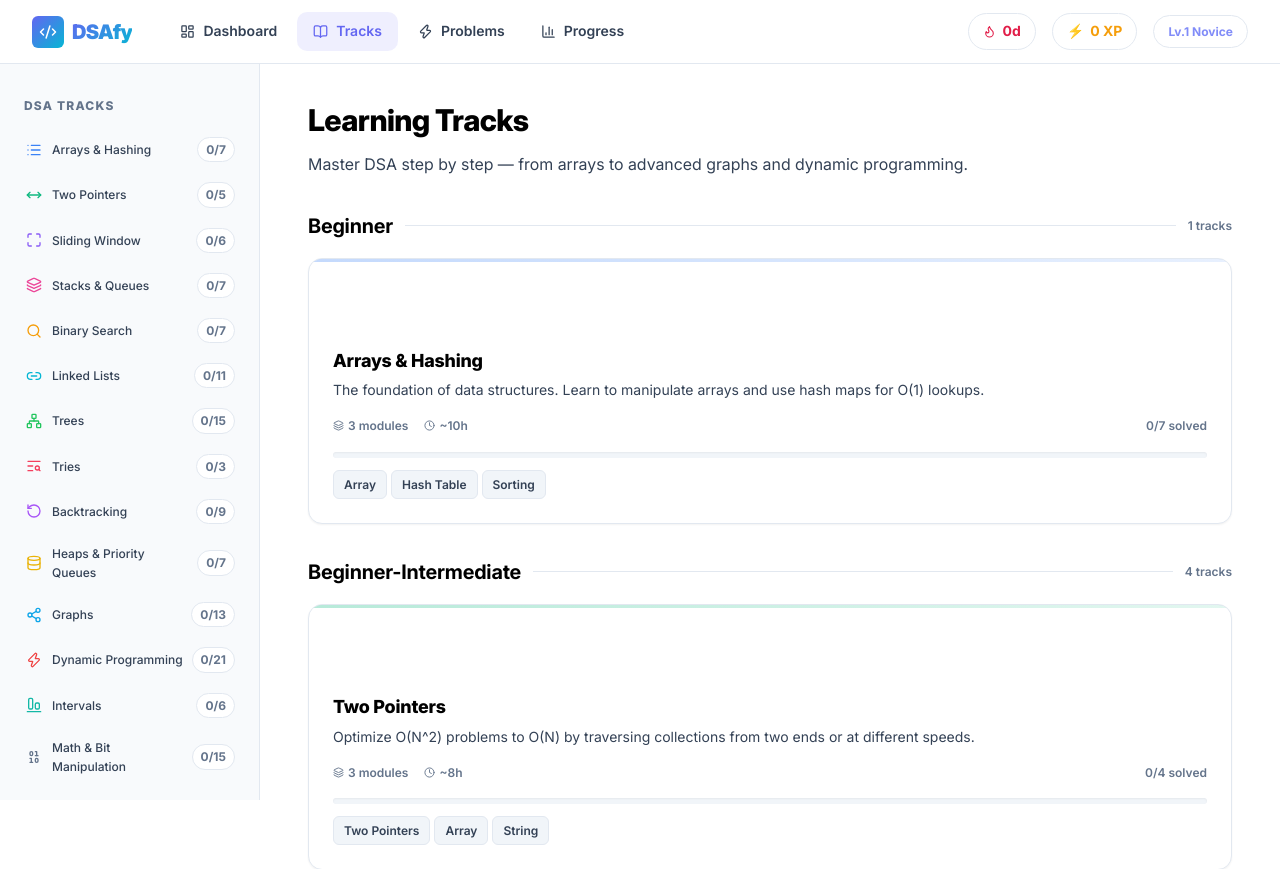
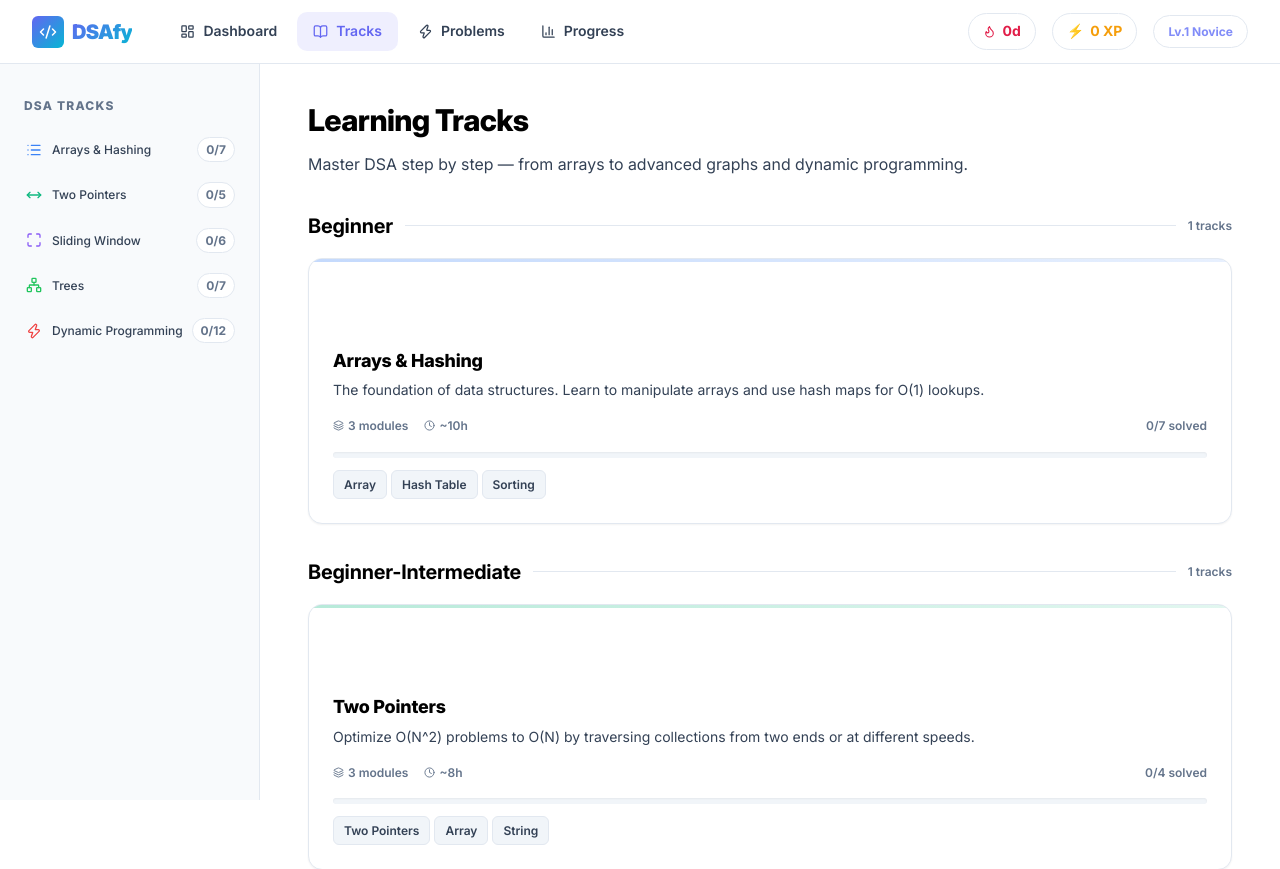
Before and after one commit to pradhan-not-found/dsafy-, a React (Vite) app: page /tracks in a window 1280 px wide. Shown: the top 869 px of the page. Built offline with nearby package versions, Linux system fonts and the light colour scheme.

Commit message:
Add educational topic tutorials

```diff
--- a/src/data/tracks.jsx
+++ b/src/data/tracks.jsx
@@ -18,9 +18,27 @@ export const TRACKS = [
     tags: ['Array', 'Hash Table', 'Sorting'],
     totalProblems: 0,
     modules: [
-      { id: 'arr-basics', title: 'Array Basics & Memory', description: 'Understanding contiguous memory, static vs dynamic arrays.', problems: ['contains-duplicate', 'valid-anagram'] },
-      { id: 'arr-hashing', title: 'Hash Maps & Sets', description: 'Using hashing for fast lookups and frequency counting.', problems: ['two-sum', 'group-anagrams'] },
-      { id: 'arr-advanced', title: 'Advanced Array Techniques', description: 'Prefix sums, sorting, and in-place manipulations.', problems: ['top-k-frequent-elements', 'product-of-array-except-self', 'longest-consecutive-sequence'] },
+      {
+        id: 'arr-basics',
+        title: 'Array Basics & Memory',
+        description: 'Understanding contiguous memory, static vs dynamic arrays.',
+        tutorial: "### What is an Array?\nAn array is a data structure consisting of a collection of elements, each identified by an array index or key. Arrays are stored in contiguous memory locations, which means they sit right next to each other in the RAM.\n\n### Time Complexity\n- **Access:** O(1) - because we can calculate the exact memory address.\n- **Search:** O(N) - we might have to check every element.\n- **Insertion/Deletion:** O(N) - we have to shift all subsequent elements over.\n\n### Static vs Dynamic\nStatic arrays have a fixed size allocated upfront. Dynamic arrays (like JavaScript arrays or Python lists) automatically resize themselves when they get full, usually by doubling their capacity.",
+        problems: ['contains-duplicate', 'valid-anagram']
+      },
+      {
+        id: 'arr-hashing',
+        title: 'Hash Maps & Sets',
+        description: 'Using hashing for fast lookups and frequency counting.',
+        tutorial: "### The Power of Hash Maps\nA Hash Map (or Hash Table) is a data structure that maps keys to values for highly efficient lookup. It uses a \"hash function\" to compute an index into an array of buckets or slots, from which the desired value can be found.\n\n### Why use them?\nWhen you need to count the frequency of items, or quickly check if an item exists, Hash Maps (and Hash Sets) reduce O(N) search times down to O(1) average time.\n\n### Common Patterns\n1. **Frequency Counting:** Iterate through an array and store `map[element] = map[element] + 1`.\n2. **Complement Search:** When looking for a pair that sums to X, as you iterate, check if `X - current_element` exists in your hash map.",
+        problems: ['two-sum', 'group-anagrams']
+      },
+      {
+        id: 'arr-advanced',
+        title: 'Advanced Array Techniques',
+        description: 'Prefix sums, sorting, and in-place manipulations.',
+        tutorial: "### Prefix Sums\nA prefix sum array is an array where each element at index `i` is the sum of all elements from the start up to `i`. This is extremely useful for answering range-sum queries in O(1) time after an O(N) preprocessing step.\n\n### In-Place Operations\nMany array problems ask you to modify the array \"in-place\" (with O(1) extra space). This often involves using two pointers or swapping elements directly within the array to avoid creating a new one.",
+        problems: ['top-k-frequent-elements', 'product-of-array-except-self', 'longest-consecutive-sequence']
+      },
     ]
   },
   {
@@ -35,9 +53,27 @@ export const TRACKS = [
     tags: ['Two Pointers', 'Array', 'String'],
     totalProblems: 0,
     modules: [
-      { id: 'tp-basics', title: 'Opposite Ends', description: 'Moving pointers from start and end towards the middle.', problems: ['valid-palindrome', 'two-sum-ii'] },
-      { id: 'tp-water', title: 'Container & Trapping', description: 'Optimizing area and trapped volume calculations.', problems: ['3sum', 'container-with-most-water'] },
-      { id: 'tp-fastslow', title: 'Fast & Slow', description: 'Floyd\'s cycle finding algorithm and variations.', problems: ['trapping-rain-water'] },
+      {
+        id: 'tp-basics',
+        title: 'Opposite Ends',
+        description: 'Moving pointers from start and end towards the middle.',
+        tutorial: "### The Opposite Ends Pattern\nWhen an array is sorted, you can place one pointer at the beginning (`left = 0`) and one at the end (`right = array.length - 1`).\n\n- If the sum of the elements at the two pointers is too large, you decrement `right` to get a smaller sum.\n- If the sum is too small, you increment `left` to get a larger sum.\n\nThis pattern turns an O(N^2) brute force search into an elegant O(N) sweep.",
+        problems: ['valid-palindrome', 'two-sum-ii']
+      },
+      {
+        id: 'tp-water',
+        title: 'Container & Trapping',
+        description: 'Optimizing area and trapped volume calculations.',
+        tutorial: "### Area Calculations\nIn problems like \"Container With Most Water\", the area is constrained by the shorter line. You place pointers at both ends. To maximize the area, you calculate the current area, and then move the pointer that points to the shorter line inward, hoping to find a taller line to compensate for the reduced width.",
+        problems: ['3sum', 'container-with-most-water']
+      },
+      {
+        id: 'tp-fastslow',
+        title: 'Fast & Slow',
+        description: 'Floyd\'s cycle finding algorithm and variations.',
+        tutorial: "### Fast and Slow Pointers (Tortoise and Hare)\nThis technique uses two pointers moving at different speeds. \n\n- **Cycle Detection:** If a linked list has a cycle, the fast pointer (moving 2 steps) will eventually lap the slow pointer (moving 1 step) and they will meet.\n- **Finding the Middle:** If you want to find the middle of a linked list in one pass, when the fast pointer reaches the end, the slow pointer will be exactly at the middle.",
+        problems: ['trapping-rain-water']
+      },
     ]
   },
   {
@@ -52,60 +88,27 @@ export const TRACKS = [
     tags: ['Sliding Window', 'String', 'Array'],
     totalProblems: 0,
     modules: [
-      { id: 'sw-fixed', title: 'Fixed Window', description: 'Windows of a constant size.', problems: ['best-time-to-buy-and-sell-stock'] },
-      { id: 'sw-dynamic', title: 'Dynamic Window', description: 'Expanding and shrinking windows based on conditions.', problems: ['longest-substring-without-repeating-characters', 'longest-repeating-character-replacement'] },
-      { id: 'sw-hard', title: 'Advanced Windows', description: 'Multiple conditions and string permutations.', problems: ['permutation-in-string', 'minimum-window-substring', 'sliding-window-maximum'] },
-    ]
+      {
+        id: 'sw-fixed',
+        title: 'Fixed Window',
+        description: 'Windows of a constant size.',
+        tutorial: "### Fixed Size Sliding Window\nInstead of recalculating the sum of a subarray from scratch (which takes O(N) per subarray), we can reuse the sum of the previous subarray.\n\nWhen the window slides to the right, we simply subtract the element that falls out of the window on the left, and add the new element that enters the window on the right. This reduces the time complexity from O(N*K) to O(N).",
+        problems: ['best-time-to-buy-and-sell-stock']
       },
       {
-    id: 'stack-queue',
-    title: 'Stacks & Queues',
-    description: 'Master LIFO and FIFO structures for parsing, matching, and monotonic sequences.',
-    icon: <Layers size={24} />,
-    color: '#ec4899',
-    colorDim: 'rgba(236, 72, 153, 0.1)',
-    difficulty: 'Beginner-Intermediate',
-    estimatedHours: 10,
-    tags: ['Stack', 'Queue', 'Monotonic'],
-    totalProblems: 0,
-    modules: [
-      { id: 'sq-basics', title: 'Stack Basics', description: 'LIFO operations and parentheses matching.', problems: ['valid-parentheses', 'min-stack'] },
-      { id: 'sq-eval', title: 'Expression Evaluation', description: 'Evaluating postfix and infix notations.', problems: ['evaluate-reverse-polish-notation', 'generate-parentheses'] },
-      { id: 'sq-mono', title: 'Monotonic Stacks', description: 'Maintaining sorted order for next-greater-element problems.', problems: ['daily-temperatures', 'car-fleet', 'largest-rectangle-in-histogram'] },
-    ]
+        id: 'sw-dynamic',
+        title: 'Dynamic Window',
+        description: 'Expanding and shrinking windows based on conditions.',
+        tutorial: "### Dynamic Sliding Window\nIn these problems, the window size changes. We usually have a `left` and `right` pointer.\n\n1. Expand the window by moving `right` and adding elements until the window becomes invalid (e.g. contains duplicate characters).\n2. Once invalid, shrink the window by moving `left` and removing elements until the window becomes valid again.\n3. Keep track of the maximum or minimum window size found during this process.",
+        problems: ['longest-substring-without-repeating-characters', 'longest-repeating-character-replacement']
       },
       {
-    id: 'binary-search',
-    title: 'Binary Search',
-    description: 'Achieve O(log N) time by eliminating half the search space at each step.',
-    icon: <Search size={24} />,
-    color: '#f59e0b',
-    colorDim: 'rgba(245, 158, 11, 0.1)',
-    difficulty: 'Intermediate',
-    estimatedHours: 10,
-    tags: ['Binary Search', 'Array'],
-    totalProblems: 0,
-    modules: [
-      { id: 'bs-basics', title: 'Standard Binary Search', description: 'Searching in perfectly sorted arrays.', problems: ['binary-search', 'search-a-2d-matrix'] },
-      { id: 'bs-rotated', title: 'Rotated Arrays', description: 'Searching when the sorted array is shifted.', problems: ['find-minimum-in-rotated-sorted-array', 'search-in-rotated-sorted-array'] },
-      { id: 'bs-answer', title: 'Binary Search on Answer', description: 'Guessing the answer and verifying it.', problems: ['koko-eating-bananas', 'time-based-key-value-store', 'median-of-two-sorted-arrays'] },
-    ]
+        id: 'sw-hard',
+        title: 'Advanced Windows',
+        description: 'Multiple conditions and string permutations.',
+        tutorial: "### Advanced Window Techniques\nSometimes we need to track frequencies of characters inside our window using a Hash Map. For example, when finding the minimum window that contains all characters of another string, we expand until we have all required characters, then shrink from the left to find the tightest possible valid window.",
+        problems: ['permutation-in-string', 'minimum-window-substring', 'sliding-window-maximum']
       },
-  {
-    id: 'linked-list',
-    title: 'Linked Lists',
-    description: 'Pointer manipulation, reversal techniques, and cycle detection.',
-    icon: <Link2 size={24} />,
-    color: '#06b6d4',
-    colorDim: 'rgba(6, 182, 212, 0.1)',
-    difficulty: 'Beginner-Intermediate',
-    estimatedHours: 12,
-    tags: ['Linked List', 'Two Pointers'],
-    totalProblems: 0,
-    modules: [
-      { id: 'll-basics', title: 'Reversal & Traversal', description: 'Reversing lists and basic pointer arithmetic.', problems: ['reverse-linked-list', 'merge-two-sorted-lists', 'reorder-list'] },
-      { id: 'll-removal', title: 'Node Removal', description: 'Removing nodes with dummy pointers.', problems: ['remove-nth-node-from-end-of-list', 'copy-list-with-random-pointer'] },
-      { id: 'll-advanced', title: 'Cycles & Merging', description: 'Detecting cycles and merging multiple lists.', problems: ['add-two-numbers', 'linked-list-cycle', 'find-the-duplicate-number', 'lru-cache', 'merge-k-sorted-lists', 'reverse-nodes-in-k-group'] },
     ]
   },
   {
@@ -120,77 +123,20 @@ export const TRACKS = [
     tags: ['Tree', 'Binary Tree', 'DFS', 'BFS'],
     totalProblems: 0,
     modules: [
-      { id: 'tree-traversal', title: 'Tree Traversals & Depth', description: 'Inorder, preorder, postorder, and max depth calculations.', problems: ['invert-binary-tree', 'maximum-depth-of-binary-tree', 'diameter-of-binary-tree', 'balanced-binary-tree'] },
-      { id: 'tree-compare', title: 'Comparing & Modifying', description: 'Checking equivalence and transforming trees.', problems: ['same-tree', 'subtree-of-another-tree'] },
-      { id: 'tree-bst', title: 'Binary Search Trees', description: 'Leveraging the BST property for fast lookups.', problems: ['lowest-common-ancestor-of-a-binary-search-tree', 'kth-smallest-element-in-a-bst', 'validate-binary-search-tree'] },
-      { id: 'tree-advanced', title: 'Advanced Tree Algorithms', description: 'Level order traversals, construction, and path sums.', problems: ['binary-tree-level-order-traversal', 'binary-tree-right-side-view', 'count-good-nodes-in-binary-tree', 'construct-binary-tree-from-preorder-and-inorder-traversal', 'binary-tree-maximum-path-sum', 'serialize-and-deserialize-binary-tree'] },
-    ]
+      {
+        id: 'tree-traversal',
+        title: 'Tree Traversals & Depth',
+        description: 'Inorder, preorder, postorder, and max depth calculations.',
+        tutorial: "### Depth First Search (DFS)\nTrees are usually traversed using recursion. There are three main ways to visit nodes in DFS:\n\n1. **Pre-order (Node, Left, Right):** Visit the current node, then recurse left, then recurse right.\n2. **In-order (Left, Node, Right):** Recurse left, visit the current node, then recurse right. (This visits BST nodes in sorted order).\n3. **Post-order (Left, Right, Node):** Recurse left, recurse right, then visit the current node. Useful when you need information from children before processing the parent (like calculating max depth).",
+        problems: ['invert-binary-tree', 'maximum-depth-of-binary-tree', 'diameter-of-binary-tree', 'balanced-binary-tree']
       },
       {
-    id: 'tries',
-    title: 'Tries',
-    description: 'Prefix trees for ultra-fast string matching and autocomplete features.',
-    icon: <TextSearch size={24} />,
-    color: '#f43f5e',
-    colorDim: 'rgba(244, 63, 94, 0.1)',
-    difficulty: 'Intermediate',
-    estimatedHours: 6,
-    tags: ['Trie', 'String', 'Design'],
-    totalProblems: 0,
-    modules: [
-      { id: 'trie-basics', title: 'Implementation', description: 'Building a basic prefix tree from scratch.', problems: ['implement-trie-prefix-tree', 'design-add-and-search-words-data-structure'] },
-      { id: 'trie-advanced', title: 'Advanced Applications', description: 'Using tries for complex board searches.', problems: ['word-search-ii'] },
-    ]
+        id: 'tree-bst',
+        title: 'Binary Search Trees',
+        description: 'Leveraging the BST property for fast lookups.',
+        tutorial: "### The BST Property\nIn a Binary Search Tree, for every node:\n- All nodes in its left subtree are strictly less than the node.\n- All nodes in its right subtree are strictly greater than the node.\n\nThis property allows us to search, insert, and delete in O(log N) average time, making it incredibly powerful for sorted data retrieval.",
+        problems: ['lowest-common-ancestor-of-a-binary-search-tree', 'kth-smallest-element-in-a-bst', 'validate-binary-search-tree']
       },
-  {
-    id: 'backtracking',
-    title: 'Backtracking',
-    description: 'Explore all possibilities and prune invalid paths using recursion.',
-    icon: <RotateCcw size={24} />,
-    color: '#a855f7',
-    colorDim: 'rgba(168, 85, 247, 0.1)',
-    difficulty: 'Intermediate-Advanced',
-    estimatedHours: 12,
-    tags: ['Backtracking', 'Recursion', 'DFS'],
-    totalProblems: 0,
-    modules: [
-      { id: 'bt-combos', title: 'Combinations & Subsets', description: 'Generating all subsets and valid combinations.', problems: ['subsets', 'combination-sum', 'permutations', 'subsets-ii', 'combination-sum-ii'] },
-      { id: 'bt-search', title: 'Grid Searching', description: 'Finding paths in 2D matrices.', problems: ['word-search', 'palindrome-partitioning'] },
-      { id: 'bt-hard', title: 'Advanced Backtracking', description: 'Complex constraints and board games.', problems: ['letter-combinations-of-a-phone-number', 'n-queens'] },
-    ]
-  },
-  {
-    id: 'heaps',
-    title: 'Heaps & Priority Queues',
-    description: 'Efficiently track the Kth largest/smallest elements in a dynamic dataset.',
-    icon: <Database size={24} />,
-    color: '#eab308',
-    colorDim: 'rgba(234, 179, 8, 0.1)',
-    difficulty: 'Intermediate',
-    estimatedHours: 8,
-    tags: ['Heap', 'Priority Queue'],
-    totalProblems: 0,
-    modules: [
-      { id: 'heap-basics', title: 'Top K Problems', description: 'Finding the largest or smallest K elements.', problems: ['kth-largest-element-in-a-stream', 'last-stone-weight', 'k-closest-points-to-origin'] },
-      { id: 'heap-advanced', title: 'Advanced Heaps', description: 'Two heaps, interval merging with heaps.', problems: ['kth-largest-element-in-an-array', 'task-scheduler', 'design-twitter', 'find-median-from-data-stream'] },
-    ]
-  },
-  {
-    id: 'graphs',
-    title: 'Graphs',
-    description: 'Model real-world relationships. Master BFS, DFS, and topological sort.',
-    icon: <Share2 size={24} />,
-    color: '#0ea5e9',
-    colorDim: 'rgba(14, 165, 233, 0.1)',
-    difficulty: 'Intermediate-Advanced',
-    estimatedHours: 15,
-    tags: ['Graph', 'BFS', 'DFS', 'Union Find'],
-    totalProblems: 0,
-    modules: [
-      { id: 'graph-grid', title: 'Grid Matrix Graphs', description: 'Treating 2D matrices as graphs (Islands).', problems: ['number-of-islands', 'max-area-of-island', 'clone-graph', 'walls-and-gates', 'rotting-oranges', 'pacific-atlantic-water-flow', 'surrounded-regions'] },
-      { id: 'graph-topo', title: 'Topological Sort', description: 'Resolving dependency orders.', problems: ['course-schedule', 'course-schedule-ii'] },
-      { id: 'graph-uf', title: 'Union Find', description: 'Disjoint set data structure for connectivity.', problems: ['redundant-connection', 'number-of-connected-components-in-an-undirected-graph', 'graph-valid-tree'] },
-      { id: 'graph-hard', title: 'Advanced Graphs', description: 'Shortest paths, Dijkstra\'s, and Word Ladders.', problems: ['word-ladder'] },
     ]
   },
   {
@@ -205,43 +151,25 @@ export const TRACKS = [
     tags: ['DP', 'Memoization', 'Math'],
     totalProblems: 0,
     modules: [
-      { id: 'dp-1d', title: '1D Dynamic Programming', description: 'State transitions on a single variable.', problems: ['climbing-stairs', 'min-cost-climbing-stairs', 'house-robber', 'house-robber-ii', 'longest-palindromic-substring', 'palindromic-substrings', 'decode-ways', 'coin-change', 'maximum-product-subarray', 'word-break', 'longest-increasing-subsequence', 'partition-equal-subset-sum'] },
-      { id: 'dp-2d', title: '2D Dynamic Programming', description: 'Grids and multi-variable state transitions.', problems: ['unique-paths', 'longest-common-subsequence', 'best-time-to-buy-and-sell-stock-with-cooldown', 'coin-change-ii', 'target-sum', 'interleaving-string', 'edit-distance', 'burst-balloons', 'regular-expression-matching'] },
-    ]
-  },
       {
-    id: 'intervals',
-    title: 'Intervals',
-    description: 'Merge, insert, and query overlapping time intervals.',
-    icon: <AlignEndHorizontal size={24} />,
-    color: '#14b8a6',
-    colorDim: 'rgba(20, 184, 166, 0.1)',
-    difficulty: 'Intermediate',
-    estimatedHours: 6,
-    tags: ['Intervals', 'Sorting'],
-    totalProblems: 0,
-    modules: [
-      { id: 'int-basics', title: 'Overlaps & Merging', description: 'Detecting and resolving overlapping intervals.', problems: ['insert-interval', 'merge-intervals', 'non-overlapping-intervals'] },
-      { id: 'int-sweep', title: 'Sweep Line Algorithms', description: 'Meeting rooms and time series events.', problems: ['meeting-rooms', 'meeting-rooms-ii', 'minimum-interval-to-include-each-query'] },
-    ]
-  },
-  {
-    id: 'math-bits',
-    title: 'Math & Bit Manipulation',
-    description: 'Low-level bitwise operations and foundational mathematical algorithms.',
-    icon: <Binary size={24} />,
-    color: '#64748b',
-    colorDim: 'rgba(100, 116, 139, 0.1)',
-    difficulty: 'Beginner-Intermediate',
-    estimatedHours: 8,
-    tags: ['Math', 'Bit Manipulation'],
-    totalProblems: 0,
-    modules: [
-      { id: 'bit-basics', title: 'Bitwise Operators', description: 'XOR, AND, shifts, and masks.', problems: ['single-number', 'number-of-1-bits', 'counting-bits', 'reverse-bits', 'missing-number', 'sum-of-two-integers'] },
-      { id: 'math-basics', title: 'Math Fundamentals', description: 'Geometry, rotation, and digit manipulation.', problems: ['reverse-integer', 'plus-one', 'powx-n', 'multiply-strings', 'detect-squares', 'happy-number', 'set-matrix-zeroes', 'spiral-matrix', 'rotate-image'] },
+        id: 'dp-1d',
+        title: '1D Dynamic Programming',
+        description: 'State transitions on a single variable.',
+        tutorial: "### What is DP?\nDynamic Programming is just optimized recursion. When a recursive algorithm calculates the same subproblems repeatedly, we can cache those results (Memoization) or build the answers from the bottom up (Tabulation) to save time.\n\n### 1D DP Example: Climbing Stairs\nTo reach step `n`, you can either come from step `n-1` or step `n-2`. So, `Ways(n) = Ways(n-1) + Ways(n-2)`. Instead of recursively branching out and recalculating, we just store `Ways(i)` in an array as we go up.",
+        problems: ['climbing-stairs', 'min-cost-climbing-stairs', 'house-robber', 'house-robber-ii', 'longest-palindromic-substring', 'palindromic-substrings', 'decode-ways', 'coin-change', 'maximum-product-subarray', 'word-break', 'longest-increasing-subsequence', 'partition-equal-subset-sum']
+      }
     ]
   }
 ];
+
+// Provide fallback tutorial for any modules that don't have one explicitly defined above
+TRACKS.forEach(t => {
+  t.modules.forEach(m => {
+    if (!m.tutorial) {
+      m.tutorial = `### Understanding ${m.title}\n\nThis module covers fundamental concepts related to ${m.title.toLowerCase()}. In computer science, mastering these patterns allows you to optimize algorithms significantly.\n\n### Key Takeaways\n- Always consider edge cases before writing code.\n- Think about the Time (Big O) and Space complexities.\n- Review the problems in this module carefully. Try to solve them on paper before using the code editor.`;
+    }
+  });
+});
 
 // Initialize total problems count
 TRACKS.forEach(t => {
```
Also changed, not shown: src/pages/TrackDetail.jsx (+19 -1 lines). Lines whose indentation alone changed are shown as unchanged.
